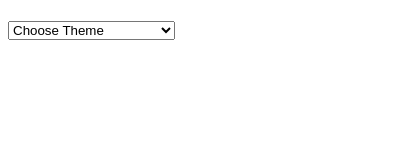
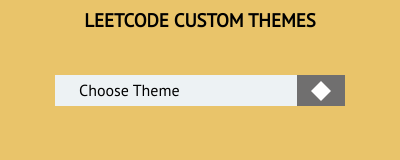
Before and after one commit to vishnuvardhan-s/leetcode-custom-themes, a browser extension: page popup.html in a window 400 px wide. Drawn offline with Linux system fonts and the light colour scheme.

Commit message:
Average looking UI

```diff
--- a/popup.html
+++ b/popup.html
@@ -6,14 +6,83 @@
     <meta http-equiv="X-UA-Compatible" content="IE=edge">
     <meta name="viewport" content="width=device-width, initial-scale=1.0">
     <title>Leetcode Custom Themes</title>
+    <link rel="preconnect" href="https://fonts.googleapis.com">
+    <link rel="preconnect" href="https://fonts.gstatic.com" crossorigin>
+    <link href="https://fonts.googleapis.com/css2?family=PT+Sans&display=swap" rel="stylesheet">
+    <style>
+        body {
+            display: grid;
+            place-items: center;
+            min-width: 300px;
+            font-family: 'PT Sans', sans-serif;
+            background-color: #e9c46a;
+        }
+
+        select {
+            font-size: 1rem;
+            padding: .45em 6em .45em 1.5em;
+            background: #edf2f4;
+            /* background: #fdfcdc; */
+            color: black;
+            border: 0;
+            appearance: none;
+            font-family: 'PT Sans', sans-serif;
+        }
+
+        .custom-select {
+            position: relative;
+        }
+
+        .custom-arrow {
+            position: absolute;
+            display: block;
+            top: 0;
+            right: 0;
+            background: #6b6969f3;
+            height: 100%;
+            width: 3em;
+            pointer-events: none;
+        }
+
+        .custom-arrow::before,
+        .custom-arrow::after {
+            --size: .65em;
+            --color: white;
+            content: "";
+            position: absolute;
+            width: 0;
+            height: 0;
+            left: 50%;
+            transform: translate(-50%, -50%);
+        }
+
+        .custom-arrow::before {
+            border-left: var(--size) solid transparent;
+            border-right: var(--size) solid transparent;
+            border-bottom: var(--size) solid var(--color);
+            top: 35%;
+        }
+
+        .custom-arrow::after {
+            border-left: var(--size) solid transparent;
+            border-right: var(--size) solid transparent;
+            border-top: var(--size) solid var(--color);
+            top: 70%;
+        }
+
+        h3 {
+            margin: 0;
+        }
+    </style>
 </head>
 
 <body>
-    <div class="box">
-        <h4 id="selectedTheme"></h4>
+    <h3><b>LEETCODE CUSTOM THEMES</b></h3>
+    <h4 id="selectedTheme"></h4>
+    <div class="box custom-select">
         <select id="theme">
             <option selected disabled>Choose Theme</option>
-            <option value="cm-s-3024-day">3024 Day</option>
+            <option value=" cm-s-3024-day">3024 Day</option>
             <option value="cm-s-3024-night">3024 Night</option>
             <option value="cm-s-abbott">Abbott</option>
             <option value="cm-s-abcdef">Abcdef</option>
@@ -80,6 +149,7 @@
             <option value="cm-s-yonce">Yonce</option>
             <option value="cm-s-zenburn">Zenburn</option>
         </select>
+        <span class="custom-arrow"></span>
     </div>
 </body>
 
--- a/popup.js
+++ b/popup.js
@@ -12,7 +12,7 @@
 function displayTheme() {
     chrome.storage.sync.get('codeTheme', (response) => {
         const h4 = document.getElementById("selectedTheme")
-        h4.innerHTML = `${format(response.codeTheme)} theme is set!`
+        h4.innerHTML = `${format(response.codeTheme)} theme is currently set!`
     })
 }
 
```
Also changed, not shown: README.md.
